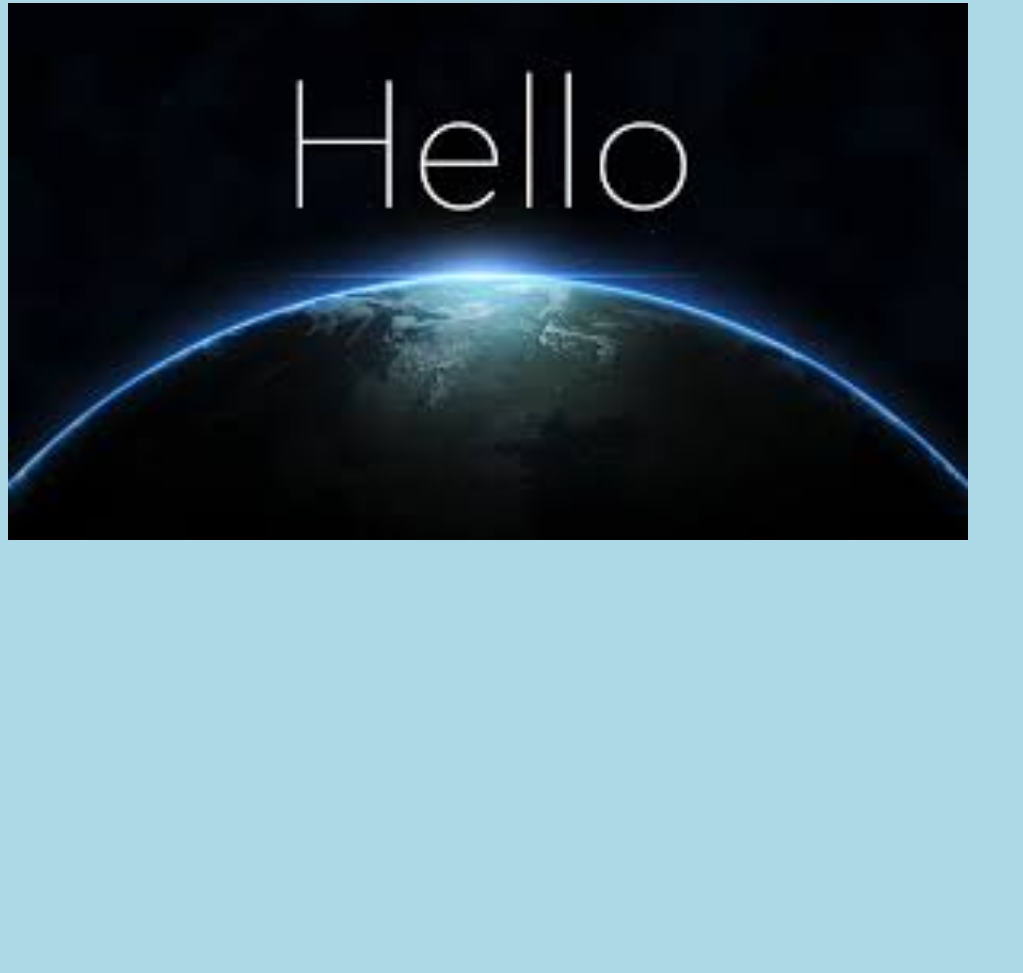
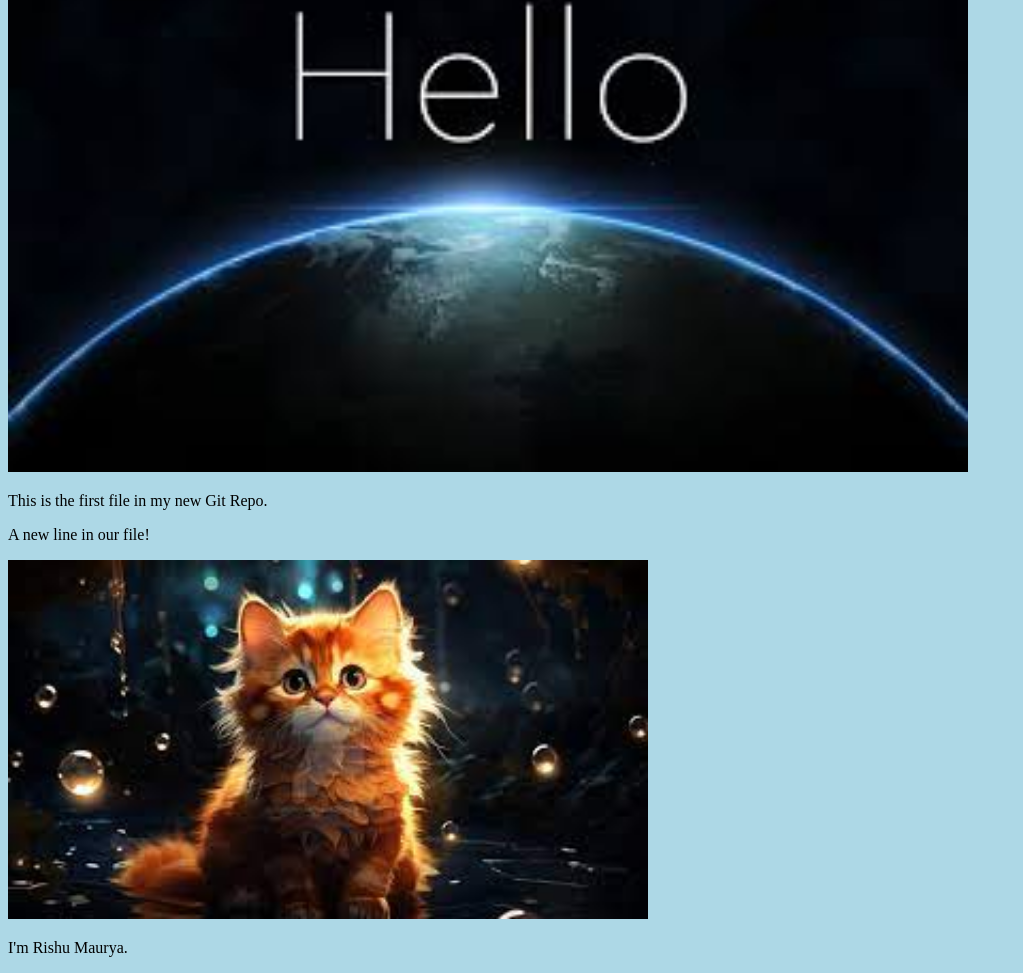
Before and after one commit to Rishu1910/Hello-World, a plain HTML site: page index.html in a window 1280 px wide. Shown: the part 145-1118 px from the top of the page, without its empty margins (0-1023 px from the left). Before the commit the page ends 800 px from the top, so only its background shows below. Drawn offline with Linux system fonts and the light colour scheme.

Commit message:
added new image

```diff
--- a/index.html
+++ b/index.html
@@ -7,9 +7,11 @@
 <body>
 
 <h1>Hello world!</h1>
+<div><img src="images.jfif" alt="Hello World from Space" style="width:100%;max-width:960px"></div>
 <p>This is the first file in my new Git Repo.</p>
 <p>A new line in our file!</p>
-<div><img src="images.jfif" alt="Hello World from Space" style="width:100%; max-width:960px"></div>
+<div><img src="images2.jfif" alt="Hello Git" style="width:100%;max-width:640px"></div>
+<p> I'm Rishu Maurya.</p>
 
 </body>
 </html>
```
Also changed, not shown: images2.jfif (added).
